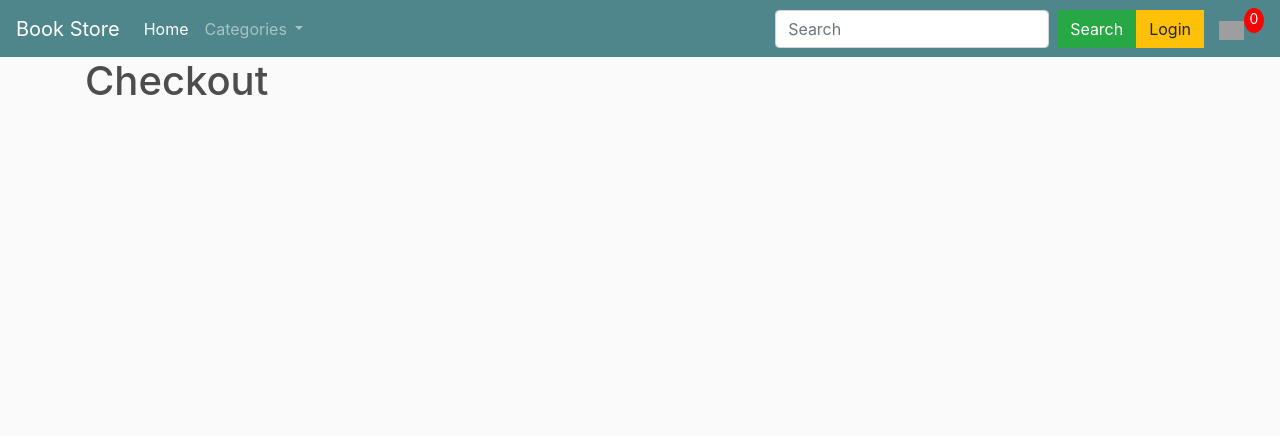
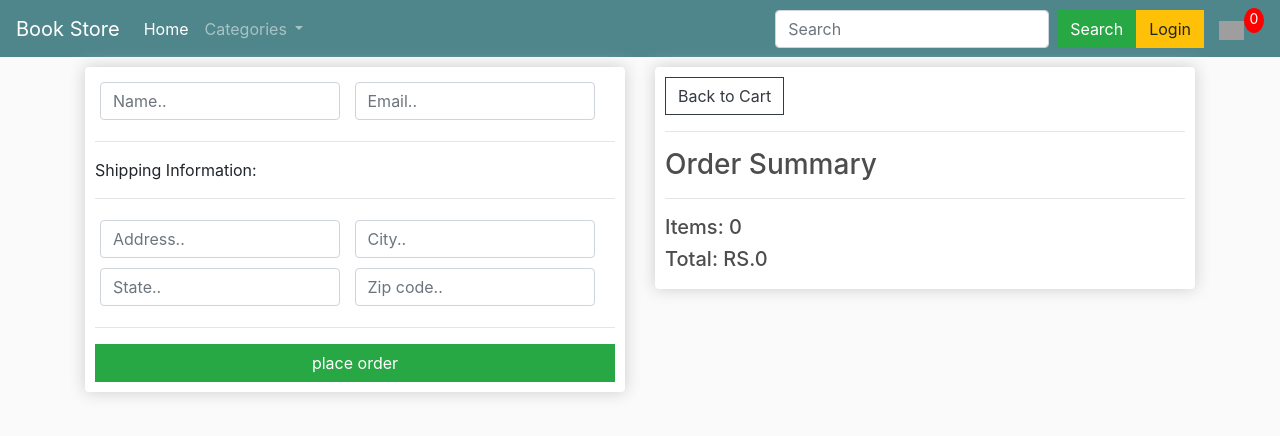
Before and after one commit to saiyeshwanth28/django-books-store, a Django app: page /checkout/ in a window 1280 px wide. Shown: the top 436 px of the page. Run offline with Django 3.2, Linux system fonts and the light colour scheme; a user stored in the database is signed in; tables that the repository leaves empty hold one stand-in row (values such as "Sample post"); parts of the project's set-up code (start-up, migrations or seed data) failed here and were passed over; some libraries are stand-ins or nearby versions; grey boxes are pictures that could not be loaded.

Commit message:
Update checkout.html

```diff
--- a/training/task/templates/checkout.html
+++ b/training/task/templates/checkout.html
@@ -1,5 +1,62 @@
 {% extends 'main.html' %}
 {% load static %}
 {% block content %}
-<h1>Checkout</h1>
+ <div class="row">
+		<div class="col-lg-6">
+			<div class="box-element" id="form-wrapper">
+				<form id="form">
+					<div id="user-info">
+						<div class="form-field">
+							<input required class="form-control" type="text" name="name" placeholder="Name..">
+						</div>
+						<div class="form-field">
+							<input required class="form-control" type="email" name="email" placeholder="Email..">
+						</div>
+					</div>
+
+					<div id="shipping-info">
+						<hr>
+						<p>Shipping Information:</p>
+						<hr>
+						<div class="form-field">
+							<input class="form-control" type="text" name="address" placeholder="Address..">
+						</div>
+						<div class="form-field">
+							<input class="form-control" type="text" name="city" placeholder="City..">
+						</div>
+						<div class="form-field">
+							<input class="form-control" type="text" name="state" placeholder="State..">
+						</div>
+						<div class="form-field">
+							<input class="form-control" type="text" name="zipcode" placeholder="Zip code..">
+						</div>
+					</div>
+
+					<hr>
+					<input id="form-button" class="btn btn-success btn-block" type="submit" value="place order">
+				</form>
+			</div>
+
+		</div>
+
+		<div class="col-lg-6">
+			<div class="box-element">
+				<a  class="btn btn-outline-dark" href="{% url 'cart' %}">Back to Cart</a>
+				<hr>
+				<h3>Order Summary</h3>
+				<hr>
+				{% for item in items %}
+				<div class="cart-row">
+					<div style="flex:2"><img class="row-image" src="{{item.product.image.url}}"></div>
+					<div style="flex:2"><p>{{item.product.name}}</p></div>
+					<div style="flex:1"><p>Rs.{{item.product.price}}</p></div>
+					<div style="flex:1"><p>x{{item.quantity}}</p></div>
+				</div>
+				{% endfor %}
+				<h5>Items:   {{order.get_cart_items}}</h5>
+				<h5>Total:   RS.{{order.get_cart_total}}</h5>
+			</div>
+		</div>
+	</div>
+
 {% endblock content %}
```
